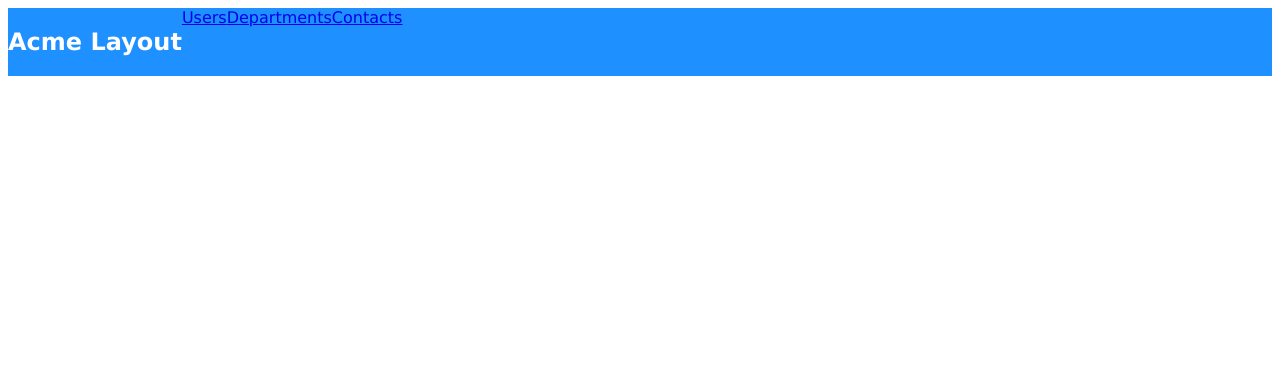
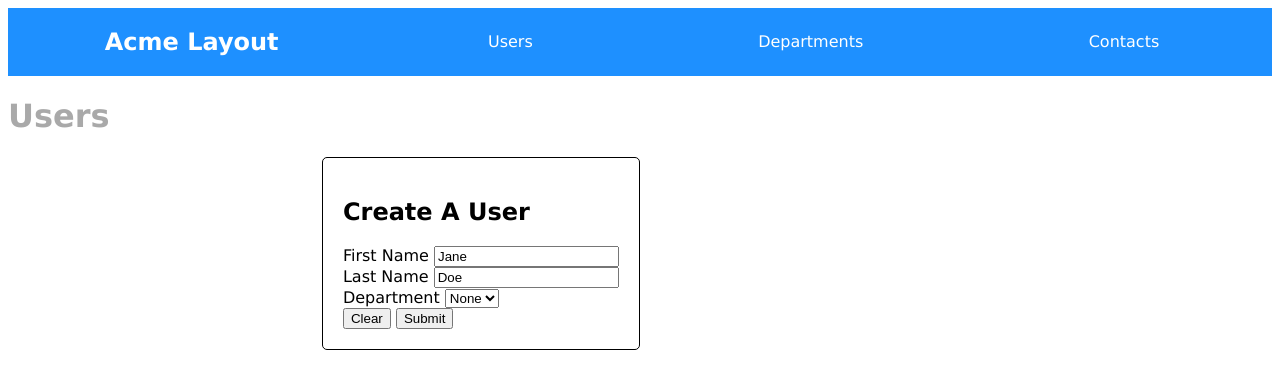
Before and after one commit to lyolyav/acme-flex-box, a plain HTML site: page index.html in a window 1280 px wide. Drawn offline with Linux system fonts and the light colour scheme.

Commit message:
second attempt

```diff
--- a/index.html
+++ b/index.html
@@ -2,14 +2,12 @@
 <html>
     <head>
         <title>Acme Layout</title>
-        <link rel="stylesheet" href="styles.css">
+        <link rel="stylesheet" type='text/css' href="styles.css">
     </head>
     <body>
 
     <header>
-        <div class= "logo">
 
-        </div>
         <nav>
             <h2>Acme Layout</h2>
             <div class="nav-item-special">
@@ -22,6 +20,31 @@
                 <a href="#"> Contacts</a>
             </div>
         </nav>
+
+        <h1>Users</h1>
+        <div class="create-user">
+            <form>
+                <h2>Create A User</h2>
+                <div>
+                    <label>First Name</label>
+                    <input type="text" value="Jane">
+                </div>
+                <div>
+                    <label>Last Name</label>
+                    <input type="text" value="Doe">
+                </div>
+                <div>
+                    <label>Department</label>
+                    <select id="'department">
+                        <option value="none">None</option>
+                    </select>
+                </div>
+                <input type="reset" value="Clear">
+                <input type="submit" value="Submit">
+            </form>
+
+
+        </div>
     </header>
 
     </body>
--- a/styles.css
+++ b/styles.css
@@ -1,25 +1,44 @@
 body {
     font-family: Verdana;
+    background-color: white;
+    color: darkgrey;
 }
 nav {
     display: flex;
+
     background-color: dodgerblue;
     width: calc(100%-1rem);
     color: white;
-    align-content: space-around;
+    font-family: Verdana, Geneva, Tahoma, sans-serif;
+    justify-content:space-around;
+    align-items: center;
+
 
 }
-nav>div {
-display: flex;
 
-align-items: space-around;
-justify-content: end;
-}
-nav{
+
+a {
     text-decoration: none;
-    align-items: stretch;
+    color:white;
+    padding: 1rem;
+
 }
 
 .special {
     font-weight: bold;
 }
+
+.create-user {
+    display: flex;
+    border: solid 1px black;
+    border-radius: 5px;
+    color: black;
+    padding: 20px;
+    width: fit-content;
+    margin: 0;
+   position: absolute;
+   justify-content: center;
+   right: 50%;
+
+
+}
```
